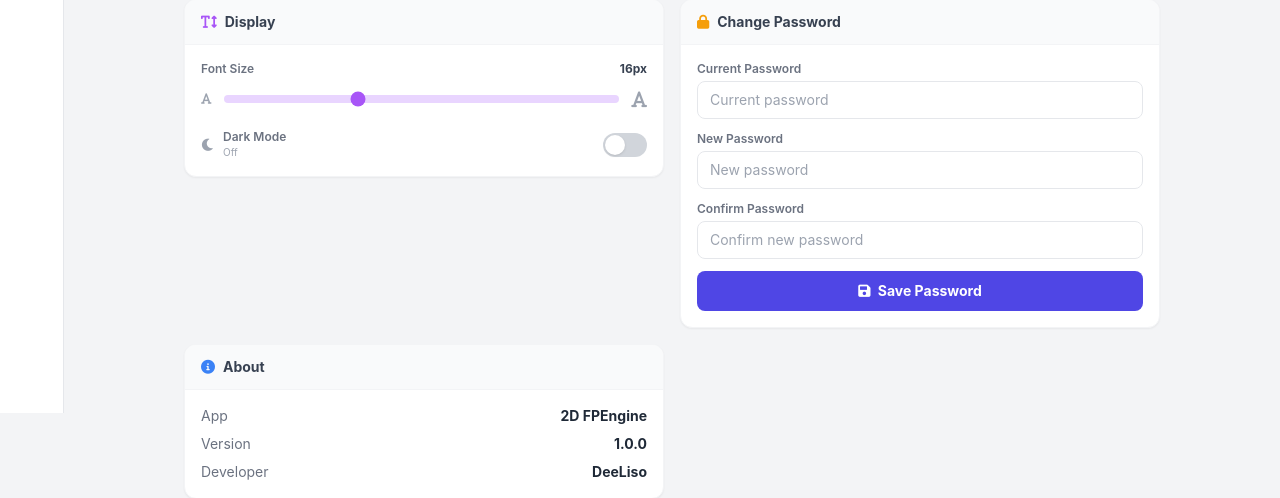
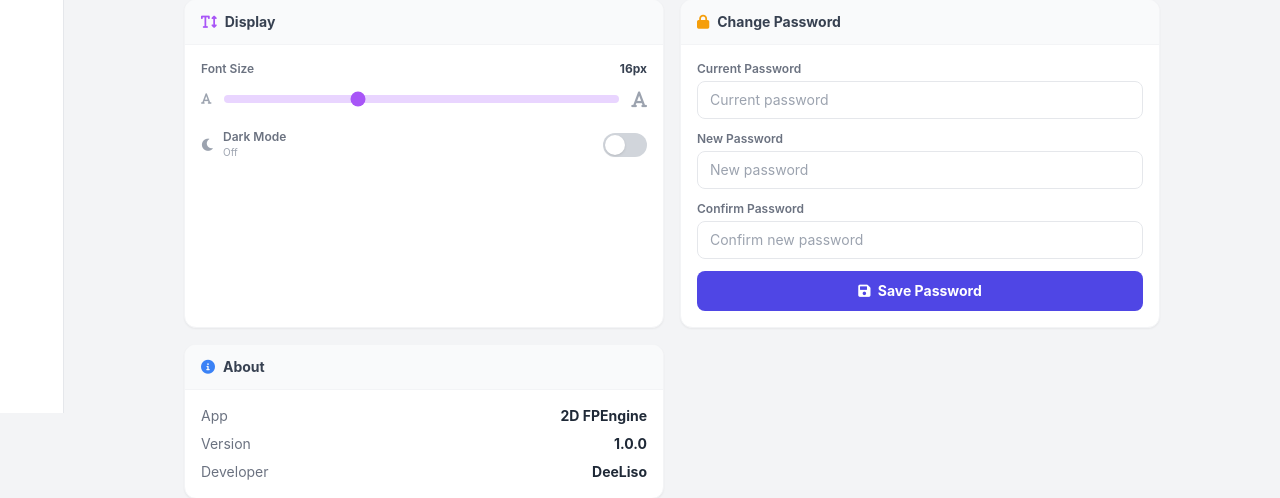
Before and after one commit to DeeLiso/2d-parser-engine, a Django app: page /settings/ in a window 1280 px wide. Shown: the part 387-885 px from the top of the page. Run offline with Django 5.2, Linux system fonts and the light colour scheme; the visitor is signed in with stand-in values (Sample User, id 1); data comes from the database, SQL or seed files in the repository; some libraries are stand-ins or nearby versions.

Commit message:
Settings: make desktop 2-column cards equal-height (items-stretch) for even alignment

```diff
--- a/twodapp/templates/twodapp/settings.html
+++ b/twodapp/templates/twodapp/settings.html
@@ -108,7 +108,7 @@
     </div>
 
     <!-- Main Content -->
-    <main class="flex-grow max-w-5xl mx-auto px-4 sm:px-6 py-6 pb-28 md:pb-20 w-full md:grid md:grid-cols-2 md:gap-4 md:items-start space-y-4 md:space-y-0">
+    <main class="flex-grow max-w-5xl mx-auto px-4 sm:px-6 py-6 pb-28 md:pb-20 w-full md:grid md:grid-cols-2 md:gap-4 md:items-stretch space-y-4 md:space-y-0">
 
         <!-- Account Info -->
         <div class="bg-white dark:bg-slate-800 rounded-xl shadow-sm border border-gray-100 dark:border-slate-700 overflow-hidden transition-colors">
```
